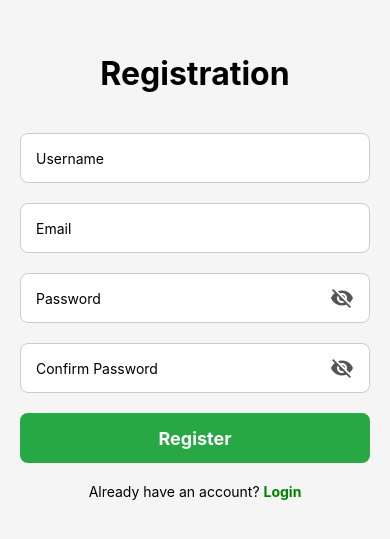
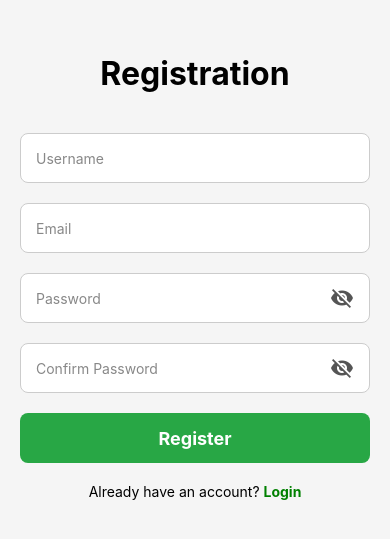
Before and after one commit to karlapolonio/thesis_frontend, a React Native app: screen /Register in a window 390 px wide. Shown: the part 145-684 px from the top of the page. Built offline with nearby package versions, Linux system fonts and the light colour scheme.

Commit message:
feat: add placeholderTextcolor for ios screens

```diff
--- a/screens/LoginScreen.js
+++ b/screens/LoginScreen.js
@@ -74,6 +74,7 @@ const Login = ({ navigation }) => {
         <TextInput
           style={styles.input}
           placeholder="Email"
+          placeholderTextColor="#888"
           value={email}
           onChangeText={setEmail}
           keyboardType="email-address"
@@ -85,6 +86,7 @@ const Login = ({ navigation }) => {
           <TextInput
             style={{ flex: 1 }}
             placeholder="Password"
+            placeholderTextColor="#888"
             value={password}
             onChangeText={setPassword}
             secureTextEntry={!showPassword}
--- a/screens/RegisterScreen.js
+++ b/screens/RegisterScreen.js
@@ -74,6 +74,7 @@ const Register = ({ navigation }) => {
 
         <TextInput
           style={styles.input}
+          placeholderTextColor="#888"
           placeholder="Username"
           value={username}
           onChangeText={setUsername}
@@ -83,6 +84,7 @@ const Register = ({ navigation }) => {
         <TextInput
           style={styles.input}
           placeholder="Email"
+          placeholderTextColor="#888"
           value={email}
           onChangeText={setEmail}
           keyboardType="email-address"
@@ -94,6 +96,7 @@ const Register = ({ navigation }) => {
           <TextInput
             style={{ flex: 1 }}
             placeholder="Password"
+            placeholderTextColor="#888"
             value={password}
             onChangeText={setPassword}
             secureTextEntry={!showPassword}
@@ -112,6 +115,7 @@ const Register = ({ navigation }) => {
           <TextInput
             style={{ flex: 1 }}
             placeholder="Confirm Password"
+            placeholderTextColor="#888"
             value={confirmPassword}
             onChangeText={setConfirmPassword}
             secureTextEntry={!showConfirm}
```
